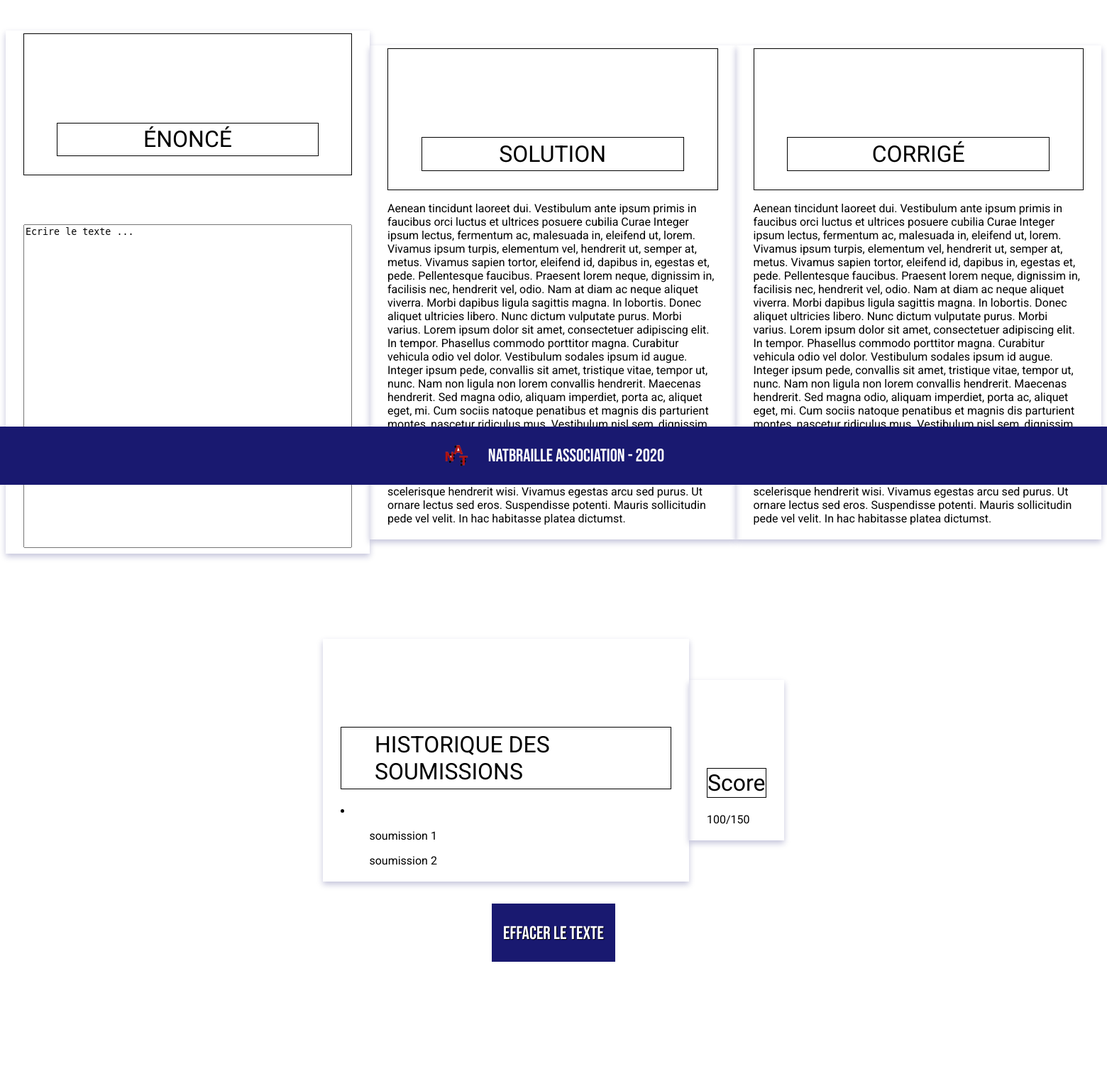
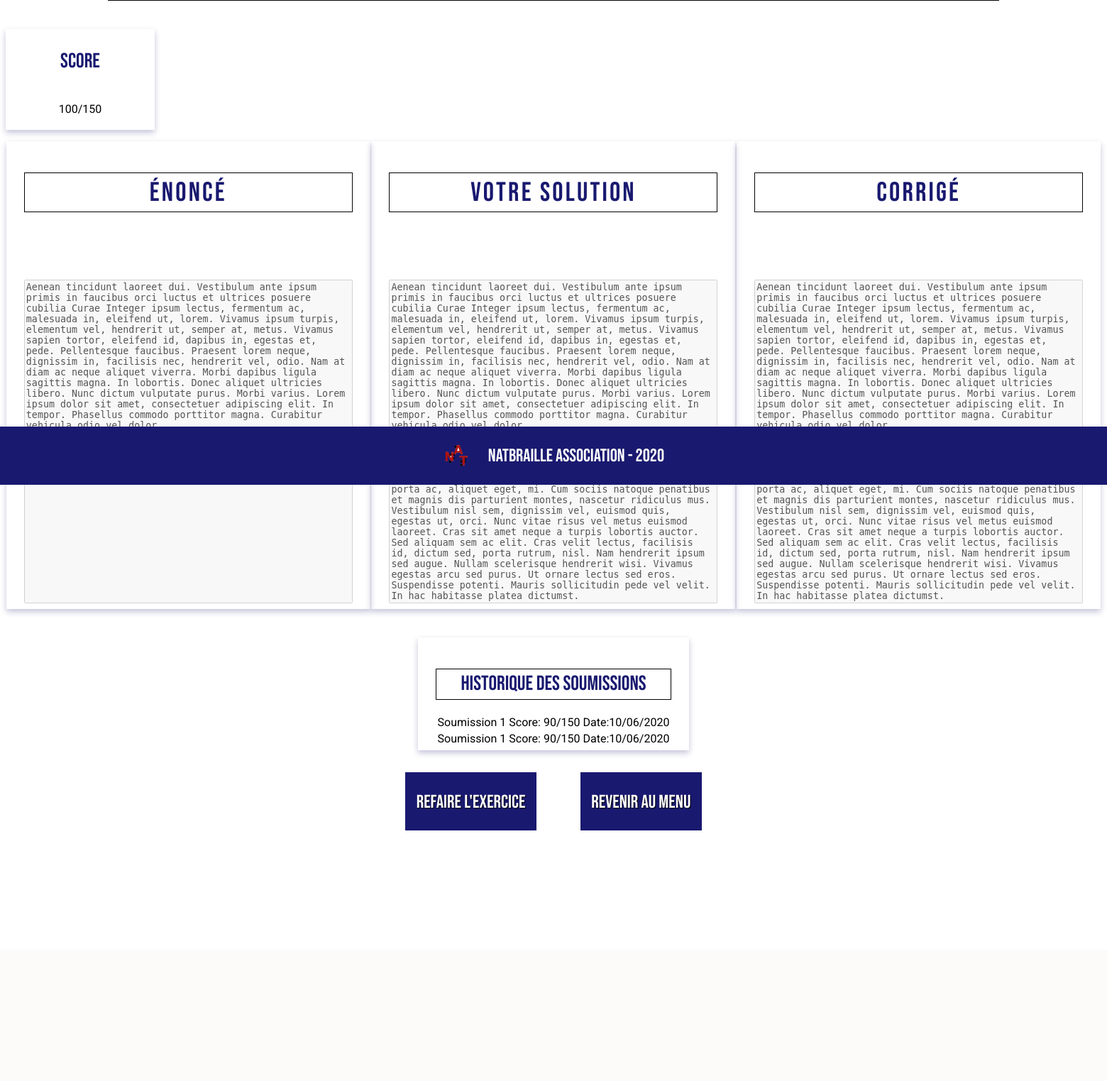
Before and after one commit to dblasko/natbraille-classrooms, a PHP site: page /page_correction_exercice.html in a window 1560 px wide. Shown: the part 117-1640 px from the top of the page at 71% size. After the commit the page ends 1287 px from the top, so only its background shows below. Run offline with PHP 8.4, Linux system fonts and the light colour scheme.

Commit message:
amelioration page correction exercice

```diff
--- a/prototypes/Lina/CSS/page_correction_exercice.css
+++ b/prototypes/Lina/CSS/page_correction_exercice.css
@@ -34,13 +34,18 @@ textarea {
     margin-bottom: 20vh;
 
 }
-
+body>h1{
+    margin-left: 18vh;
+    margin-right: 18vh;
+}
 #informations-sur-solution {
     display: flex;
     justify-content: center;
     align-items: center;
     width: 100%;
-    margin-top: 15vh;
+    margin-top: 5vh;
+    flex-direction: column;
+
 }
 
 #options{
@@ -63,7 +68,7 @@ textarea {
 
 h1{
     font-weight: normal;
-    margin-top: 15vh;
+    margin-top: 5vh;
     display: flex;
     align-items: center;
     justify-content: center;
@@ -72,8 +77,16 @@ h1{
 #contenu {
     display: flex;
     align-items: center;
+    justify-content: space-around;
+    margin-top: 2vh;
+}
+.score{
+    display: flex;
+    align-items: center;
     justify-content: center;
-    margin-top: 20vh;
+    flex-direction: column;
+    width: 20vh;
+    margin-top: 5vh;
 }
 
 .legende{
--- a/prototypes/Lina/page_correction_exercice.html
+++ b/prototypes/Lina/page_correction_exercice.html
@@ -22,56 +22,76 @@
             <a href="#login" class="headerLink" onclick="simulateLogin(event)">Se connecter</a>
         </div>
     </header>
+
+    <h1 class="title-1">
+        PAGE DE RÉSULTAT
+    </h1>
+
+    <div class="card score">
+        <h2 class="title-2">Score</h2>
+        <p>100/150</p>
+    </div>
+
+
     <div id="contenu">
 
         <div class="card">
-            <div class="contour">
-                    <h1>ÉNONCÉ</h1>
-            </div>
+            <h1 class="title-1">ÉNONCÉ</h1>
 
-            <label for="enonce" class="legende">Enoncé</label><textarea name="story" id="enonce"
-            rows="30" cols="55">Ecrire le texte ...
+
+            <label for="enonce" class="legende">Enoncé</label><textarea name="story" id="enonce" disabled="true"
+            rows="30" cols="55">Aenean tincidunt laoreet dui. Vestibulum ante ipsum primis in faucibus orci luctus et ultrices posuere cubilia Curae Integer ipsum lectus, fermentum ac, malesuada in, eleifend ut, lorem. Vivamus ipsum turpis, elementum vel, hendrerit ut, semper at, metus. Vivamus sapien tortor, eleifend id, dapibus in, egestas et, pede. Pellentesque faucibus. Praesent lorem neque, dignissim in, facilisis nec, hendrerit vel, odio. Nam at diam ac neque aliquet viverra. Morbi dapibus ligula sagittis magna. In lobortis. Donec aliquet ultricies libero. Nunc dictum vulputate purus. Morbi varius. Lorem ipsum dolor sit amet, consectetuer adipiscing elit. In tempor. Phasellus commodo porttitor magna. Curabitur vehicula odio vel dolor.
+
+            Vestibulum sodales ipsum id augue. Integer ipsum pede, convallis sit amet, tristique vitae, tempor ut, nunc. Nam non
             </textarea>
         </div>
 
         <div class="card">
-            <div class="contour">
-                <h1>SOLUTION</h1>
-            </div>
+            <h1 class="title-1">VOTRE SOLUTION</h1>
 
-           <label for="correction_text" class="legende">Correction</label><p>Aenean tincidunt laoreet dui. Vestibulum ante ipsum primis in faucibus orci luctus et ultrices posuere cubilia Curae Integer ipsum lectus, fermentum ac, malesuada in, eleifend ut, lorem. Vivamus ipsum turpis, elementum vel, hendrerit ut, semper at, metus. Vivamus sapien tortor, eleifend id, dapibus in, egestas et, pede. Pellentesque faucibus. Praesent lorem neque, dignissim in, facilisis nec, hendrerit vel, odio. Nam at diam ac neque aliquet viverra. Morbi dapibus ligula sagittis magna. In lobortis. Donec aliquet ultricies libero. Nunc dictum vulputate purus. Morbi varius. Lorem ipsum dolor sit amet, consectetuer adipiscing elit. In tempor. Phasellus commodo porttitor magna. Curabitur vehicula odio vel dolor.
+           <label for="correction_text" class="legende">Correction</label><textarea name="story" id="enonce" disabled="true"
+           rows="30" cols="55">Aenean tincidunt laoreet dui. Vestibulum ante ipsum primis in faucibus orci luctus et ultrices posuere cubilia Curae Integer ipsum lectus, fermentum ac, malesuada in, eleifend ut, lorem. Vivamus ipsum turpis, elementum vel, hendrerit ut, semper at, metus. Vivamus sapien tortor, eleifend id, dapibus in, egestas et, pede. Pellentesque faucibus. Praesent lorem neque, dignissim in, facilisis nec, hendrerit vel, odio. Nam at diam ac neque aliquet viverra. Morbi dapibus ligula sagittis magna. In lobortis. Donec aliquet ultricies libero. Nunc dictum vulputate purus. Morbi varius. Lorem ipsum dolor sit amet, consectetuer adipiscing elit. In tempor. Phasellus commodo porttitor magna. Curabitur vehicula odio vel dolor.
 
             Vestibulum sodales ipsum id augue. Integer ipsum pede, convallis sit amet, tristique vitae, tempor ut, nunc. Nam non ligula non lorem convallis hendrerit. Maecenas hendrerit. Sed magna odio, aliquam imperdiet, porta ac, aliquet eget, mi. Cum sociis natoque penatibus et magnis dis parturient montes, nascetur ridiculus mus. Vestibulum nisl sem, dignissim vel, euismod quis, egestas ut, orci. Nunc vitae risus vel metus euismod laoreet. Cras sit amet neque a turpis lobortis auctor. Sed aliquam sem ac elit. Cras velit lectus, facilisis id, dictum sed, porta rutrum, nisl. Nam hendrerit ipsum sed augue. Nullam scelerisque hendrerit wisi. Vivamus egestas arcu sed purus. Ut ornare lectus sed eros. Suspendisse potenti. Mauris sollicitudin pede vel velit. In hac habitasse platea dictumst.
-           </p>
+        </textarea>
         </div>
         <div class="card">
-            <div class="contour">
-                <h1>CORRIGÉ</h1>
-            </div>
-            <p>Aenean tincidunt laoreet dui. Vestibulum ante ipsum primis in faucibus orci luctus et ultrices posuere cubilia Curae Integer ipsum lectus, fermentum ac, malesuada in, eleifend ut, lorem. Vivamus ipsum turpis, elementum vel, hendrerit ut, semper at, metus. Vivamus sapien tortor, eleifend id, dapibus in, egestas et, pede. Pellentesque faucibus. Praesent lorem neque, dignissim in, facilisis nec, hendrerit vel, odio. Nam at diam ac neque aliquet viverra. Morbi dapibus ligula sagittis magna. In lobortis. Donec aliquet ultricies libero. Nunc dictum vulputate purus. Morbi varius. Lorem ipsum dolor sit amet, consectetuer adipiscing elit. In tempor. Phasellus commodo porttitor magna. Curabitur vehicula odio vel dolor.
+            <h1 class="title-1">CORRIGÉ</h1>
+            <textarea name="story" id="enonce" disabled="true"
+            rows="30" cols="55">Aenean tincidunt laoreet dui. Vestibulum ante ipsum primis in faucibus orci luctus et ultrices posuere cubilia Curae Integer ipsum lectus, fermentum ac, malesuada in, eleifend ut, lorem. Vivamus ipsum turpis, elementum vel, hendrerit ut, semper at, metus. Vivamus sapien tortor, eleifend id, dapibus in, egestas et, pede. Pellentesque faucibus. Praesent lorem neque, dignissim in, facilisis nec, hendrerit vel, odio. Nam at diam ac neque aliquet viverra. Morbi dapibus ligula sagittis magna. In lobortis. Donec aliquet ultricies libero. Nunc dictum vulputate purus. Morbi varius. Lorem ipsum dolor sit amet, consectetuer adipiscing elit. In tempor. Phasellus commodo porttitor magna. Curabitur vehicula odio vel dolor.
 
-                Vestibulum sodales ipsum id augue. Integer ipsum pede, convallis sit amet, tristique vitae, tempor ut, nunc. Nam non ligula non lorem convallis hendrerit. Maecenas hendrerit. Sed magna odio, aliquam imperdiet, porta ac, aliquet eget, mi. Cum sociis natoque penatibus et magnis dis parturient montes, nascetur ridiculus mus. Vestibulum nisl sem, dignissim vel, euismod quis, egestas ut, orci. Nunc vitae risus vel metus euismod laoreet. Cras sit amet neque a turpis lobortis auctor. Sed aliquam sem ac elit. Cras velit lectus, facilisis id, dictum sed, porta rutrum, nisl. Nam hendrerit ipsum sed augue. Nullam scelerisque hendrerit wisi. Vivamus egestas arcu sed purus. Ut ornare lectus sed eros. Suspendisse potenti. Mauris sollicitudin pede vel velit. In hac habitasse platea dictumst.</p>
+             Vestibulum sodales ipsum id augue. Integer ipsum pede, convallis sit amet, tristique vitae, tempor ut, nunc. Nam non ligula non lorem convallis hendrerit. Maecenas hendrerit. Sed magna odio, aliquam imperdiet, porta ac, aliquet eget, mi. Cum sociis natoque penatibus et magnis dis parturient montes, nascetur ridiculus mus. Vestibulum nisl sem, dignissim vel, euismod quis, egestas ut, orci. Nunc vitae risus vel metus euismod laoreet. Cras sit amet neque a turpis lobortis auctor. Sed aliquam sem ac elit. Cras velit lectus, facilisis id, dictum sed, porta rutrum, nisl. Nam hendrerit ipsum sed augue. Nullam scelerisque hendrerit wisi. Vivamus egestas arcu sed purus. Ut ornare lectus sed eros. Suspendisse potenti. Mauris sollicitudin pede vel velit. In hac habitasse platea dictumst.
+         </textarea>
         </div>
     </div>
     <div id="informations-sur-solution">
         <div class="card">
-            <h1>HISTORIQUE DES SOUMISSIONS</h1>
-            <li>
-                <ul>soumission 1</ul>
-                <ul>soumission 2</ul>
-            </li>
+            <h1 class="title-2">HISTORIQUE DES SOUMISSIONS</h1>
+            <table>
+                <tbody>
+                    <tr>
+                        <td>Soumission 1</td>
+                        <td>Score: 90/150</td>
+                        <td>Date:10/06/2020</td>
+                    </tr>
+                    <tr>
+                        <td>Soumission 1</td>
+                        <td>Score: 90/150</td>
+                        <td>Date:10/06/2020</td>
+                    </tr>
+                </tbody>
+            </table>
+
         </div>
-        <div class="card">
-            <h1>Score</h1>
-            <p>100/150</p>
-        </div>
+
 
 
     </div>
 
 
     <div id="options">
-        <button class="option">EFFACER LE TEXTE</button>
+        <button class="option button">REFAIRE L'EXERCICE</button>
+        <button class="option button">REVENIR AU MENU</button>
     </div>
     <footer>
         <img src="CSS/logonat.png" alt="Logo de l'association NatBraille.">
--- a/prototypes/Lina/page_resolution_exercice.html
+++ b/prototypes/Lina/page_resolution_exercice.html
@@ -51,7 +51,7 @@
 
         <div class="card" id="correction">
 
-            <h1 class="title-1">CORRECTION</h1>
+            <h1 class="title-1">SOLUTION</h1>
 
 
             <label for="correction_text" class="legende">Correction</label><textarea  name="story" id="correction_text"
```
